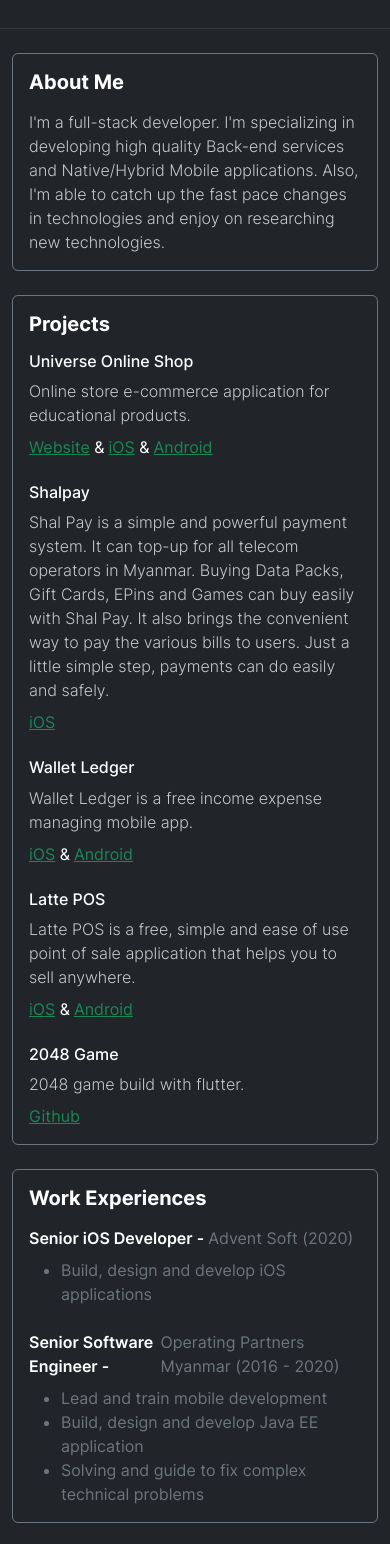
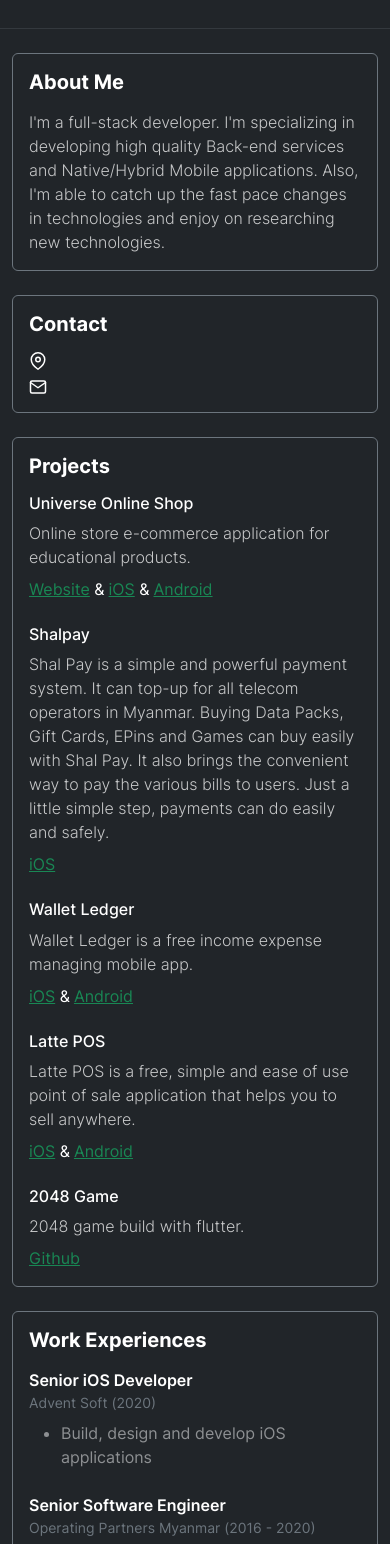
Before and after one commit to phyohtetarkar/phyohtetarkar.github.io, a Next.js app: page / in a window 390 px wide. Shown: the part 184-1728 px from the top of the page. Built offline with nearby package versions, Linux system fonts and the light colour scheme; no server answers.

Commit message:
fix responsive

```diff
--- a/src/pages/index.tsx
+++ b/src/pages/index.tsx
@@ -39,15 +39,16 @@ const Home: NextPage = () => {
                   width={180}
                   height={180}
                   objectFit="cover"
+                  priority
                 />
               </div>
               <div className="vstack justify-content-center">
                 <h2 className="fw-bold text-light">
                   {process.env.NEXT_PUBLIC_USER_NAME}
                 </h2>
-                <h5 className="mb-3 fw-normal text-light">
+                <div className="mb-3 text-light" style={{ fontSize: 18 }}>
                   {process.env.NEXT_PUBLIC_HEADLINE}
-                </h5>
+                </div>
                 <div className="hstack gap-2">
                   <a
                     href={process.env.NEXT_PUBLIC_TWITTER_URL}
@@ -105,9 +106,41 @@ const Home: NextPage = () => {
         <hr className="my-0 border-secondary" />
         <div className="">
           <div className="container py-4">
+            <div className="row g-4 mb-4 d-block d-lg-none">
+              <div className="col-lg-8">
+                <div className="card text-bg-dark border-secondary">
+                  <div className="card-body p-md-4">
+                    <h5 className="fw-bold mb-3">About Me</h5>
+                    <p className="mb-0 opacity-75 fw-light">{_about_me}</p>
+                  </div>
+                </div>
+              </div>
+              <div className="col-lg-4">
+                <div className="card text-bg-dark border-secondary">
+                  <div className="card-body p-md-4">
+                    <h5 className="fw-bold mb-3">Contact</h5>
+                    <div className="vstack gap-2">
+                      <div className="hstack gap-3">
+                        <MapPin size={18} />
+                        <span>{process.env.NEXT_PUBLIC_LOCATION}</span>
+                      </div>
+                      <div className="hstack gap-3">
+                        <Mail size={18} />
+                        <a
+                          className="link-success"
+                          href={`mailto:${process.env.NEXT_PUBLIC_EMAIL}`}
+                        >
+                          {process.env.NEXT_PUBLIC_EMAIL}
+                        </a>
+                      </div>
+                    </div>
+                  </div>
+                </div>
+              </div>
+            </div>
             <div className="row">
               <div className="col-lg-8">
-                <div className="card text-bg-dark border-secondary mb-4">
+                <div className="card text-bg-dark border-secondary mb-4 d-none d-lg-block">
                   <div className="card-body p-md-4">
                     <h5 className="fw-bold mb-3">About Me</h5>
                     <p className="mb-0 opacity-75 fw-light">{_about_me}</p>
@@ -151,7 +184,7 @@ const Home: NextPage = () => {
                   <div className="card-body p-md-4">
                     <h5 className="fw-bold mb-3">Work Experiences</h5>
                     <div className="mb-4">
-                      <div className="hstack mb-2">
+                      <div className="hstack mb-2 d-none d-lg-flex">
                         <span className="fw-semibold">
                           Senior iOS Developer -
                         </span>
@@ -159,12 +192,20 @@ const Home: NextPage = () => {
                           Advent Soft (2020)
                         </span>
                       </div>
-                      <ul className="text-muted">
+                      <div className="vstack mb-2 d-flex d-lg-none">
+                        <span className="fw-semibold">
+                          Senior iOS Developer
+                        </span>
+                        <span className="text-muted text-light small">
+                          Advent Soft (2020)
+                        </span>
+                      </div>
+                      <ul className="text-light opacity-50">
                         <li>Build, design and develop iOS applications</li>
                       </ul>
                     </div>
                     <div className="">
-                      <div className="hstack mb-2">
+                      <div className="hstack mb-2 d-none d-lg-flex">
                         <span className="fw-semibold">
                           Senior Software Engineer -
                         </span>
@@ -172,7 +213,15 @@ const Home: NextPage = () => {
                           Operating Partners Myanmar (2016 - 2020)
                         </span>
                       </div>
-                      <ul className="text-muted mb-0">
+                      <div className="vstack mb-2 d-flex d-lg-none">
+                        <span className="fw-semibold">
+                          Senior Software Engineer
+                        </span>
+                        <span className="text-muted text-light small">
+                          Operating Partners Myanmar (2016 - 2020)
+                        </span>
+                      </div>
+                      <ul className="text-light opacity-50 mb-0">
                         <li>Lead and train mobile development</li>
                         <li>Build, design and develop Java EE application</li>
                         <li>
@@ -199,7 +248,7 @@ const Home: NextPage = () => {
                 </div>
               </div>
               <div className="col-lg-4">
-                <div className="card text-bg-dark border-secondary mb-4">
+                <div className="card text-bg-dark border-secondary mb-4 d-none d-lg-block">
                   <div className="card-body p-md-4">
                     <h5 className="fw-bold mb-3">Contact</h5>
                     <div className="vstack gap-2">
@@ -219,7 +268,6 @@ const Home: NextPage = () => {
                     </div>
                   </div>
                 </div>
-
                 <div className="card text-bg-dark border-secondary mb-4">
                   <div className="card-body p-md-4">
                     <h5 className="fw-bold mb-3">Skills</h5>
```
Also changed, not shown: public/images/profile.jpg.
